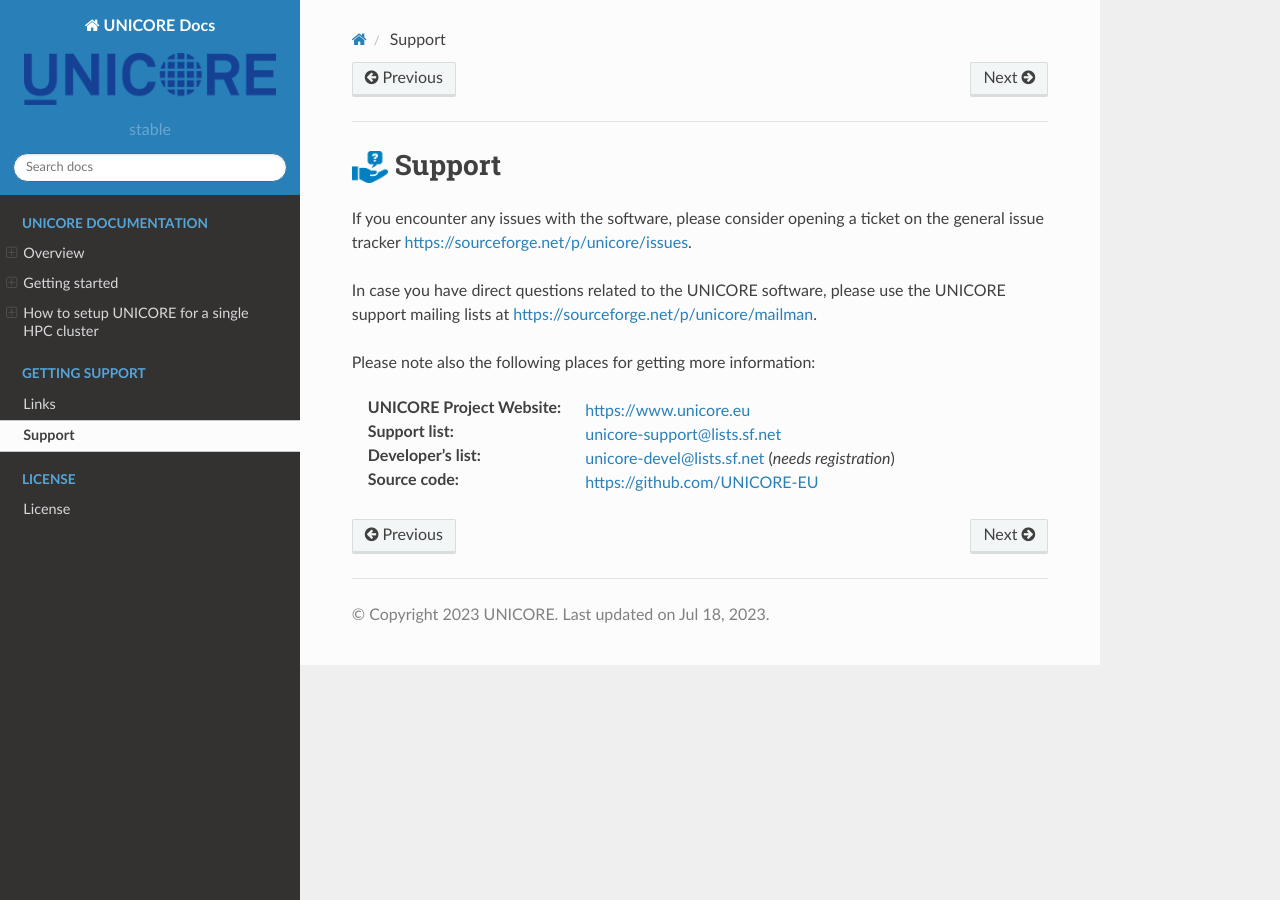
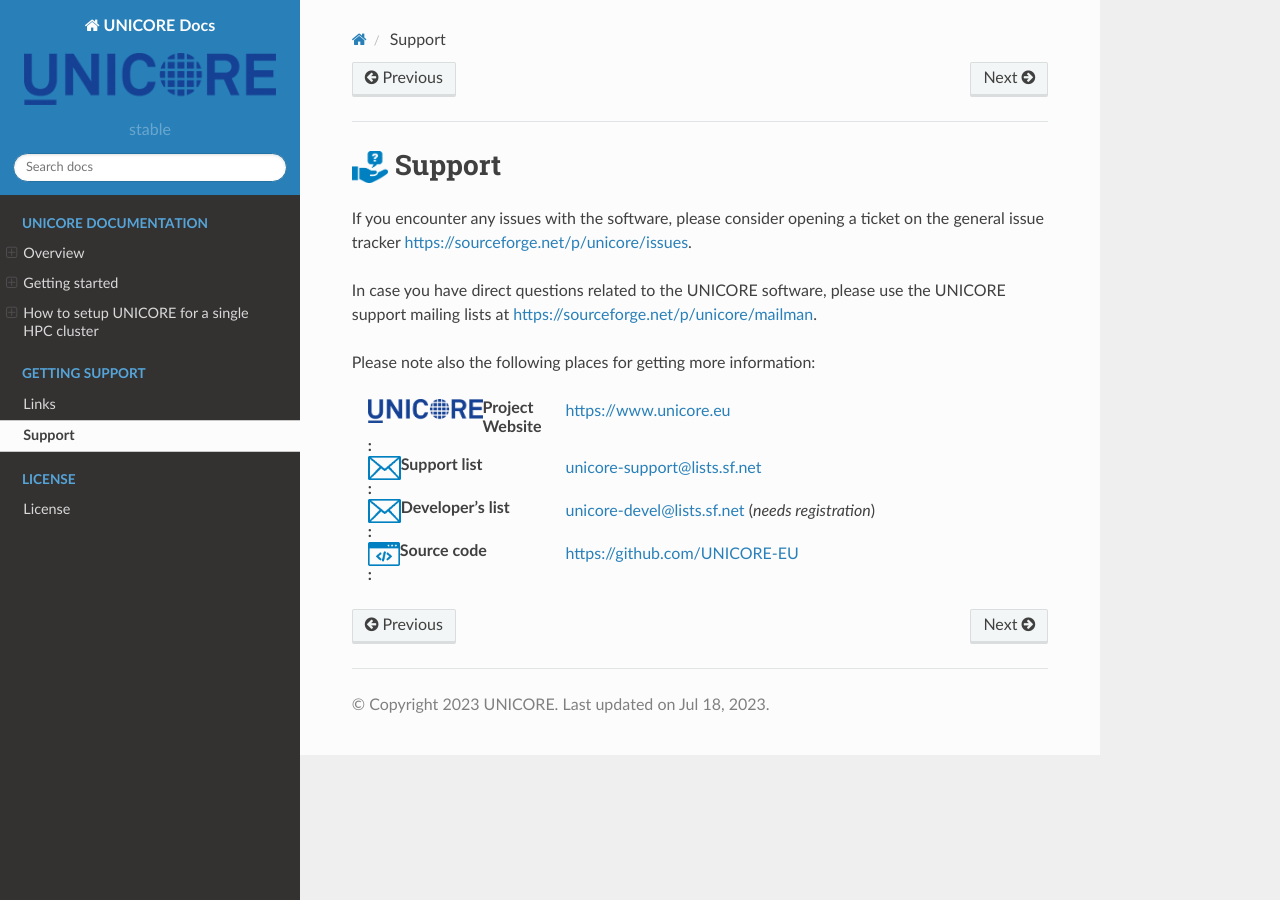
Before and after one commit to UNICORE-EU/unicore-docs, a Sphinx documentation site: the page built from source/support.rst, in a window 1280 px wide. Built offline with Sphinx 7.4.7 and the Read the Docs theme 2.0.0, drawn with Linux system fonts in a browser that asks for light colours.

Commit message:
correct arrows in images and add some new images

```diff
--- a/source/support.rst
+++ b/source/support.rst
@@ -16,10 +16,21 @@
 
 Please note also the following places for getting more information:
 
-:UNICORE Project Website: https://www.unicore.eu
+:|unicore-img| Project Website: https://www.unicore.eu
 
-:Support list: unicore-support@lists.sf.net
+:|email-img| Support list: unicore-support@lists.sf.net
 
-:Developer's list: unicore-devel@lists.sf.net (*needs registration*)
+:|email-img| Developer's list: unicore-devel@lists.sf.net (*needs registration*)
 
-:Source code: https://github.com/UNICORE-EU
+:|source-code-img| Source code: https://github.com/UNICORE-EU
+
+.. |unicore-img| image:: _static/logo-unicore.png
+	:height: 24px
+
+.. |email-img| image:: _static/email.png
+	:height: 24px
+	:align: middle
+
+.. |source-code-img| image:: _static/source-code.png
+	:height: 24px
+	:align: middle
```
Also changed, not shown: source/_static/email.png (added), source/_static/gateway.png, source/_static/source-code.png (added), source/_static/tsi.png, source/_static/unicore-components.png, source/_static/unicorex.png, source/_static/xuudb.png.
